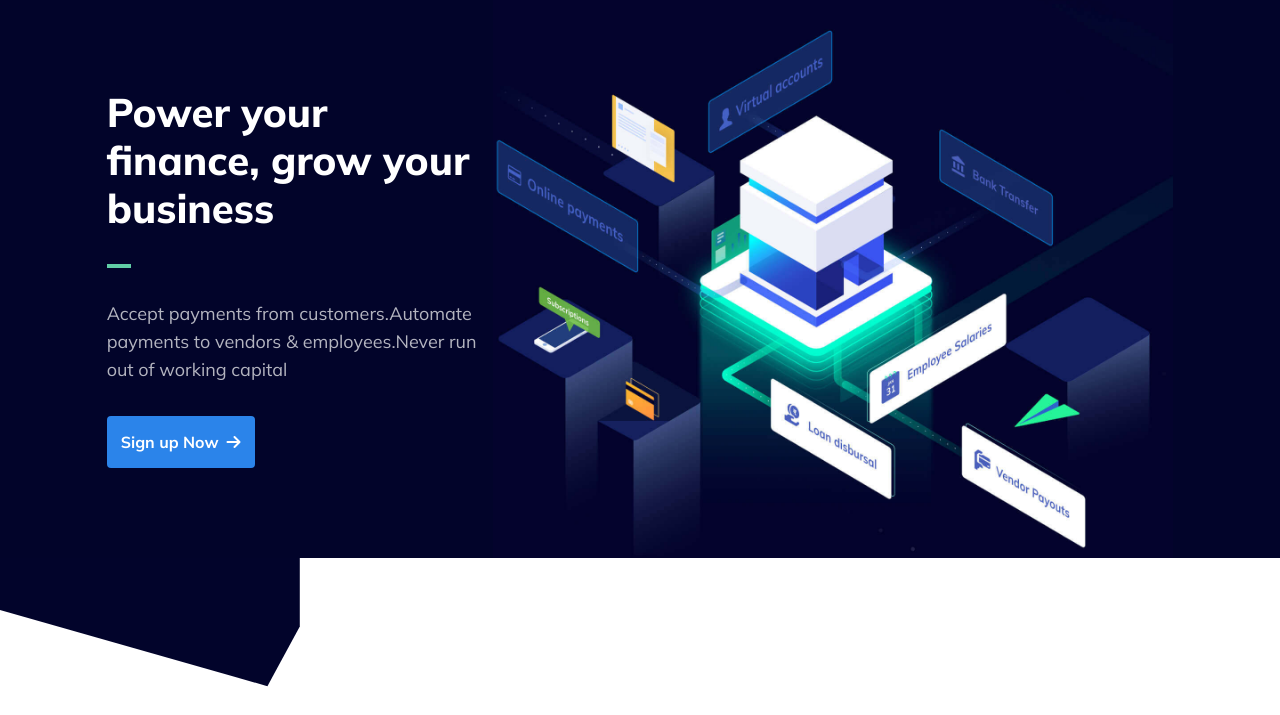
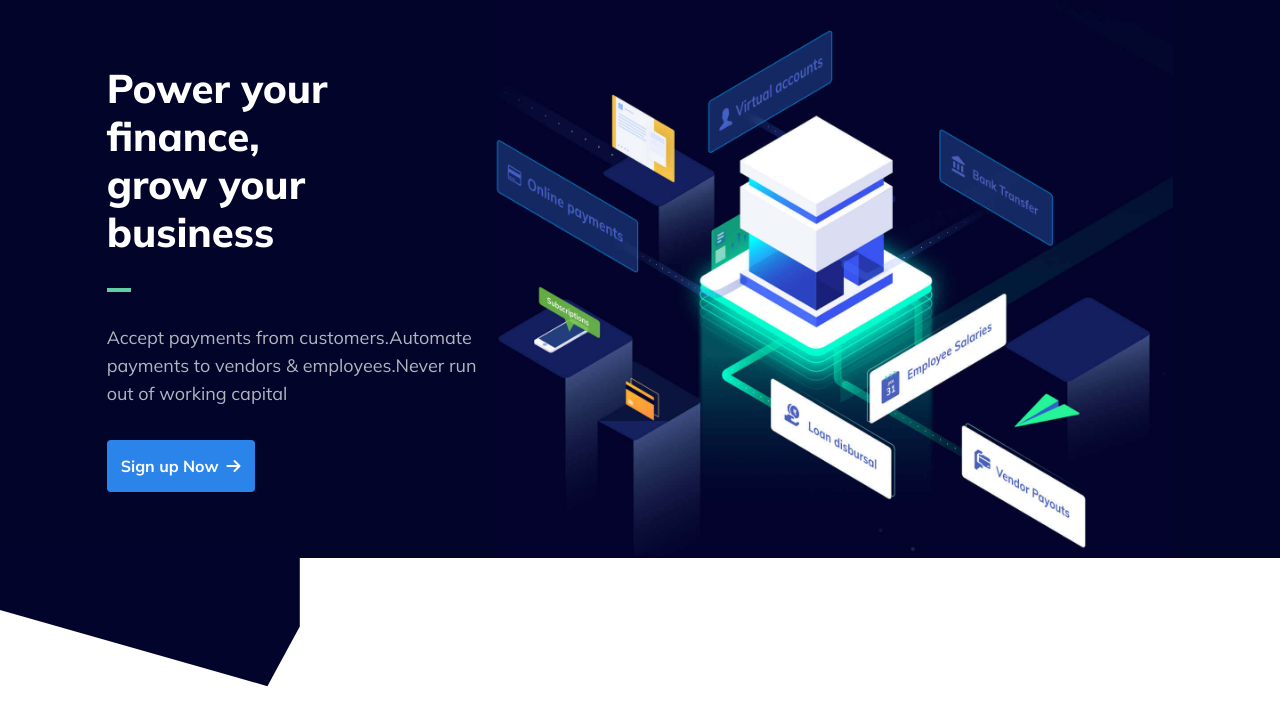
Before and after one commit to harshsahani14/razorpayclone, a website built with Vite: page index.html in a window 1280 px wide. Shown: the part 85-800 px from the top of the page. Built offline with nearby package versions, Linux system fonts and the light colour scheme.

Commit message:
Update index.html

```diff
--- a/index.html
+++ b/index.html
@@ -102,7 +102,7 @@
         <div class="flex w-10/12 flex-col lg:flex-row items-center justify-between mx-auto max-w-[1080px] space-x-3">
             <!-- left part -->
             <div class=" space-y-8 w-[500px]  ">
-            <h1 class="font-mullish font-black text-white text-[40px] leading-[1.2]">Power your finance, grow your business </h1>
+            <h1 class="font-mullish font-black text-white text-[40px] leading-[1.2]">Power your finance, <br> grow your business </h1>
             <div class="w-6 h-1 bg-greenLight"></div>
             <p class="text-white font-mullish text-[18px] leading-7 opacity-70">Accept payments from customers.Automate payments to vendors & employees.Never run out of working capital</p>
             <button class="bg-lightBlue text-white rounded font-mullish font-bold hover:bg-lightBlue500 py-[14px] px-[14px] flex flex-row gap-x-2 items-center">Sign up Now <i class="fa-solid fa-arrow-right"></i></button>
```
